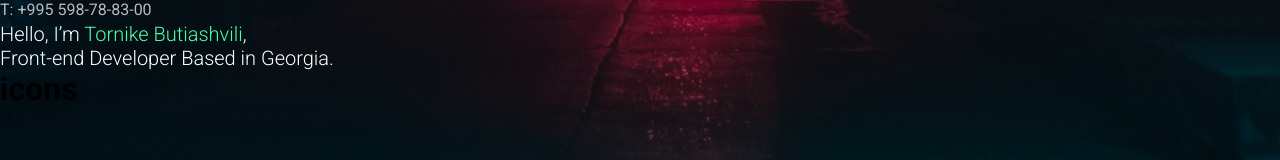
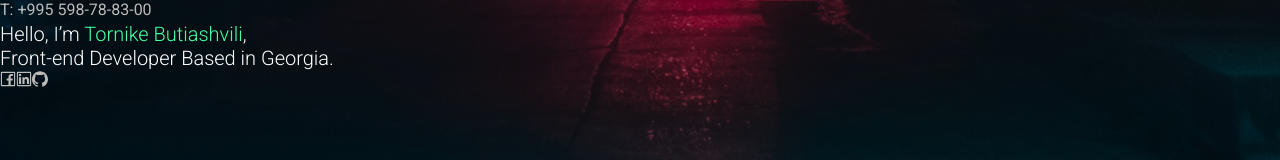
Before and after one commit to tornike2002/Portfolio, a React (Vite) app: page / in a window 1280 px wide. Shown: the part 584-744 px from the top of the page. Built offline with nearby package versions, Linux system fonts and the light colour scheme.

Commit message:
added icons from antdesign

```diff
--- a/package.json
+++ b/package.json
@@ -11,6 +11,7 @@
   },
   "dependencies": {
     "@ant-design/icons": "^5.3.4",
+    "antd": "^5.15.3",
     "framer-motion": "^11.0.14",
     "react": "^18.2.0",
     "react-dom": "^18.2.0",
--- a/src/components/footer/Footer.tsx
+++ b/src/components/footer/Footer.tsx
@@ -1,6 +1,10 @@
 import styled from "styled-components";
 import { FooterH } from "../styles/FooterStyles";
-
+import {
+  FacebookOutlined,
+  LinkedinOutlined,
+  GithubOutlined,
+} from "@ant-design/icons";
 const Footer: React.FC = () => {
   return (
     <FooterContainer>
@@ -11,13 +15,17 @@ const Footer: React.FC = () => {
         </div>
         <div>
           <p className="footer-about">
-            Hello, I’m <span>Tornike Butiashvili</span>,<br /> Front-end Developer
-            Based in Georgia.
+            Hello, I’m <span>Tornike Butiashvili</span>,<br /> Front-end
+            Developer Based in Georgia.
           </p>
         </div>
       </div>
       <div>
-        <h1>icons</h1>
+        <div>
+          <FacebookOutlined style={{ color: "#bbb" }} />
+          <LinkedinOutlined style={{ color: "#bbb" }} />
+          <GithubOutlined style={{ color: "#bbb" }} />
+        </div>
       </div>
     </FooterContainer>
   );
```
Also changed, not shown: 1 other file (tests, documents, lock files or other folders).
